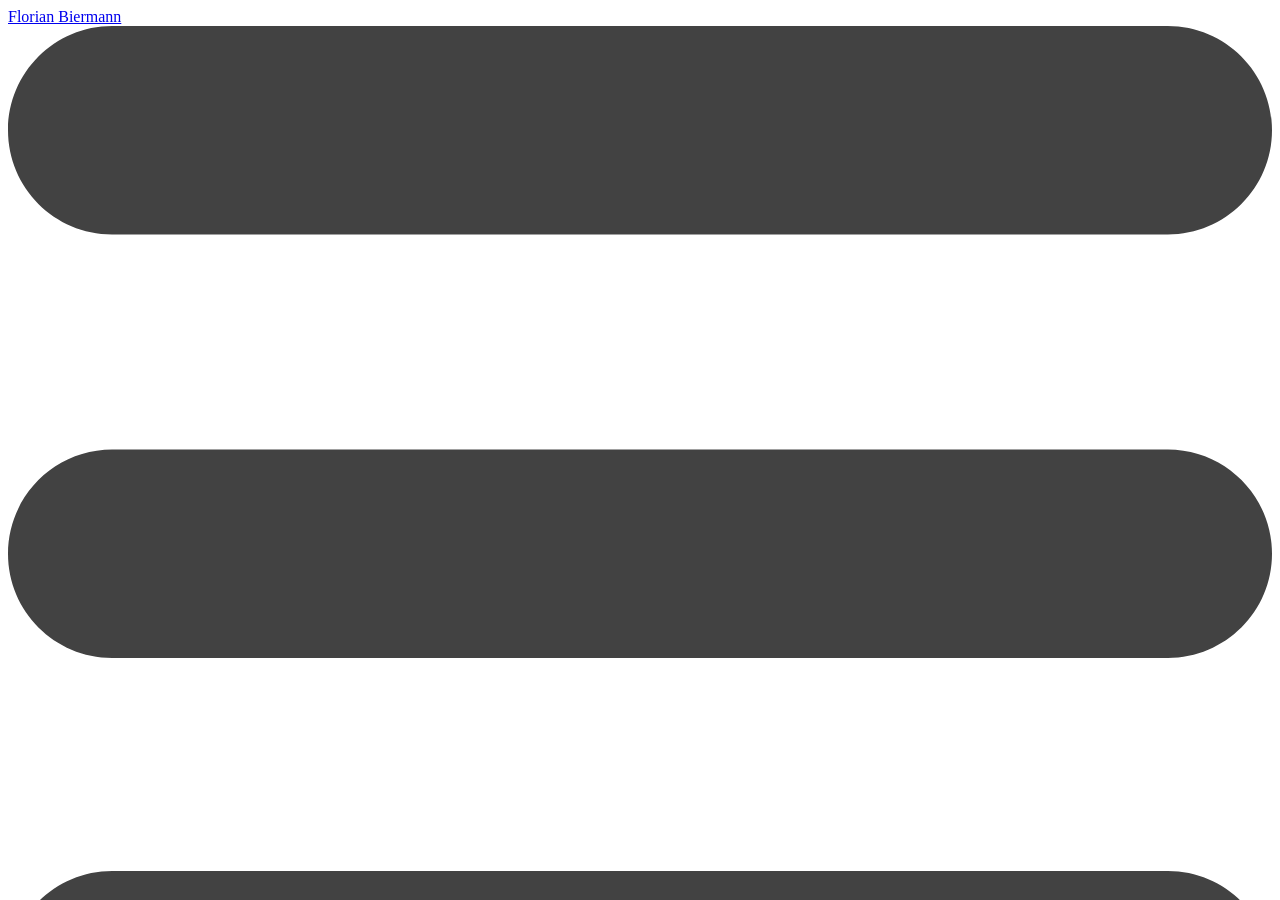
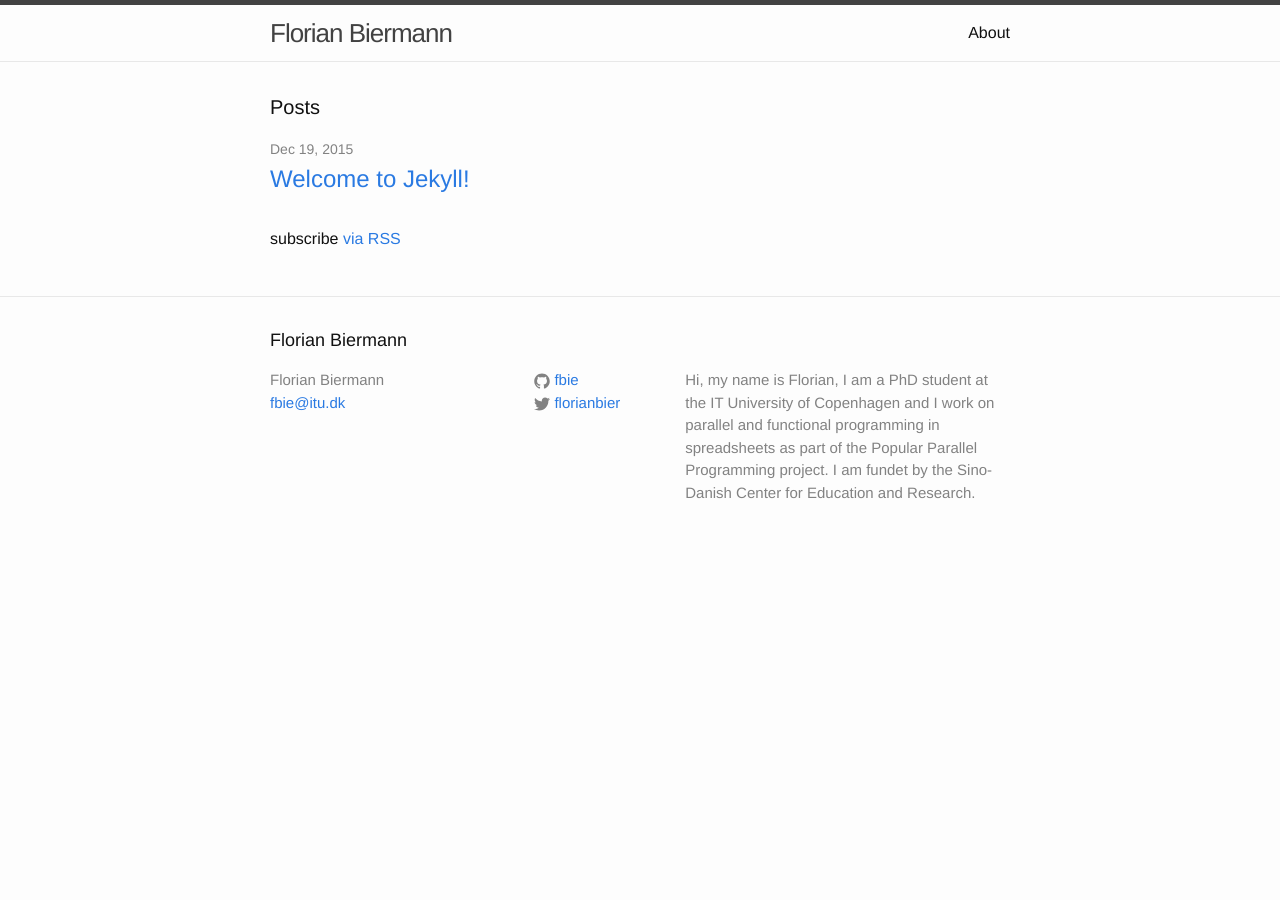
Before and after one commit to fbie/fbie.github.io, a Jekyll site: the page built from index.html, in a window 1280 px wide and 900 px high. Built offline with Jekyll 4.4.1, drawn with Linux system fonts in a browser that asks for light colours; some of the changed text lies outside the part shown.

Commit message:
try to fix configuration

```diff
--- a/_config.yml
+++ b/_config.yml
@@ -10,12 +10,11 @@ title: Florian Biermann
 email: fbie@itu.dk
 description: > # this means to ignore newlines until "baseurl:"
  Hi, my name is Florian, I am a PhD student at the IT University of
- Copenhagen. My project focuses on parallel and functional programming
- in spreadsheets as part of the Popular Parallel Programming
- project. I am fundet by the Sino-Danish Center for Education and
- Research.
-baseurl: "people/fbie" # the subpath of your site, e.g. /blog
-url: "http://itu.dk" # the base hostname & protocol for your site
+ Copenhagen and I work on parallel and functional programming in
+ spreadsheets as part of the Popular Parallel Programming project. I
+ am fundet by the Sino-Danish Center for Education and Research.
+baseurl: "" # the subpath of your site, e.g. /blog
+url: "http://itu.dk/people/fbie" # the base hostname & protocol for your site
 twitter_username: florianbier
 github_username:  fbie
 
```
